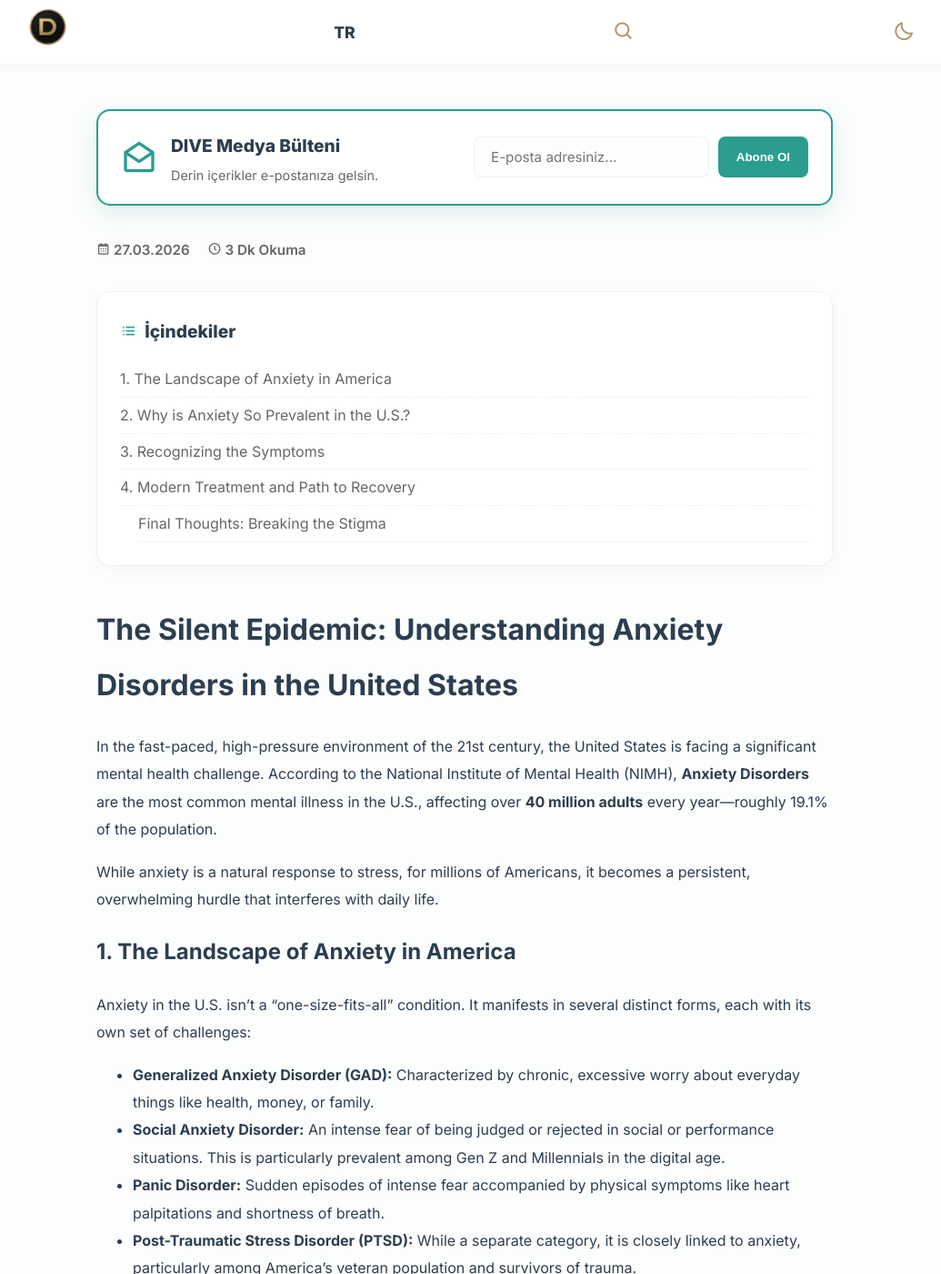
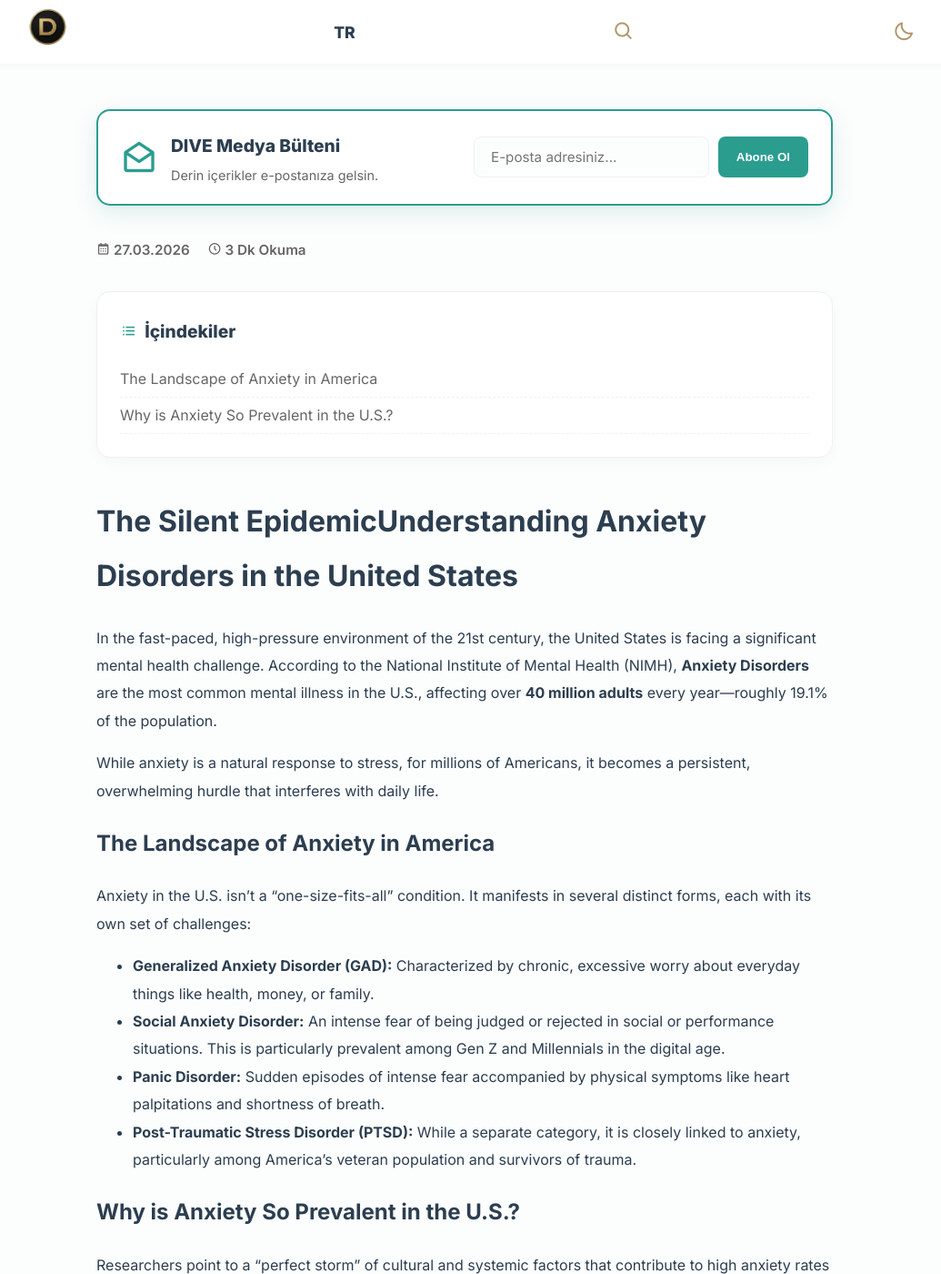
Before and after one commit to EKTHOLDING/dive, a Jekyll site: the page built from en/_posts/2026-03-27-anxiety-disorders-in-the-united-states.md, in a window 1280 px wide and 1400 px high. Shown: the whole window at 91% size, without its empty margins (129-1164 px from the left). Built offline with Jekyll 4.4.1, drawn with Linux system fonts in a browser that asks for light colours; some of the changed text lies outside the part shown.

Commit message:
Update 🇬🇧 İngilizce Yazı Ekle “2026-03-27-anxiety-disorders-in-the-united-states”

````diff
--- a/en/_posts/2026-03-27-anxiety-disorders-in-the-united-states.md
+++ b/en/_posts/2026-03-27-anxiety-disorders-in-the-united-states.md
@@ -6,13 +6,13 @@
 image: https://res.cloudinary.com/dk9zsrfpj/image/upload/v1774634608/Gemini_Generated_Image_ewn097ewn097ewn0_uso8c1.png
 ---
 
-# The Silent Epidemic: Understanding Anxiety Disorders in the United States
+# The Silent EpidemicUnderstanding Anxiety Disorders in the United States
 
 In the fast-paced, high-pressure environment of the 21st century, the United States is facing a significant mental health challenge. According to the National Institute of Mental Health (NIMH), **Anxiety Disorders** are the most common mental illness in the U.S., affecting over **40 million adults** every year—roughly 19.1% of the population.
 
 While anxiety is a natural response to stress, for millions of Americans, it becomes a persistent, overwhelming hurdle that interferes with daily life.
 
-## 1. The Landscape of Anxiety in America
+## The Landscape of Anxiety in America
 
 Anxiety in the U.S. isn't a "one-size-fits-all" condition. It manifests in several distinct forms, each with its own set of challenges:
 
@@ -21,7 +21,7 @@
 - **Panic Disorder:** Sudden episodes of intense fear accompanied by physical symptoms like heart palpitations and shortness of breath.
 - **Post-Traumatic Stress Disorder (PTSD):** While a separate category, it is closely linked to anxiety, particularly among America’s veteran population and survivors of trauma.
 
-## 2. Why is Anxiety So Prevalent in the U.S.?
+## Why is Anxiety So Prevalent in the U.S.?
 
 Researchers point to a "perfect storm" of cultural and systemic factors that contribute to high anxiety rates in America:
 
@@ -30,7 +30,7 @@
 - **The Digital Divide:** Constant connectivity through social media has led to increased "Social Comparison" and "FOMO" (Fear of Missing Out), fueling social anxiety.
 - **Increased Awareness:** Unlike previous decades, Americans are now more likely to seek help and receive a formal diagnosis, which contributes to higher reported statistics.
 
-## 3. Recognizing the Symptoms
+##
 
 Anxiety is more than just "feeling nervous." It is a physiological state that affects both mind and body. Common symptoms include:
 
@@ -39,7 +39,7 @@
 - Muscle tension and sleep disturbances.
 - Avoidance of social situations or specific triggers.
 
-## 4. Modern Treatment and Path to Recovery
+##
 
 The good news is that anxiety disorders are highly treatable. In the U.S., a combination of traditional and modern approaches is helping millions reclaim their lives:
 
@@ -48,14 +48,8 @@
 3. **Telehealth Revolution:** The rise of online therapy platforms has made mental health support more accessible for those in rural areas or with busy schedules.
 4. **Medication:** When necessary, SSRIs or other medications prescribed by healthcare professionals provide a stabilized foundation for recovery.
 
-***
-
-### **Final Thoughts: Breaking the Stigma**
-
 As anxiety becomes more widely discussed in American households and workplaces, the stigma surrounding mental health continues to fade. Understanding that anxiety is a manageable medical condition—not a personal failure—is the first step toward a healthier society.
 
 **Are you or someone you know struggling with anxiety?** You are not alone. Resources like the _Substance Abuse and Mental Health Services Administration (SAMHSA)_ hotline offer 24/7 support for those in need.
 
-```plain
-WRITTEN BY:DİLARA TÜRKOĞLU
-```
+WRITTEN BY:DİLARA KARABACAK
````
